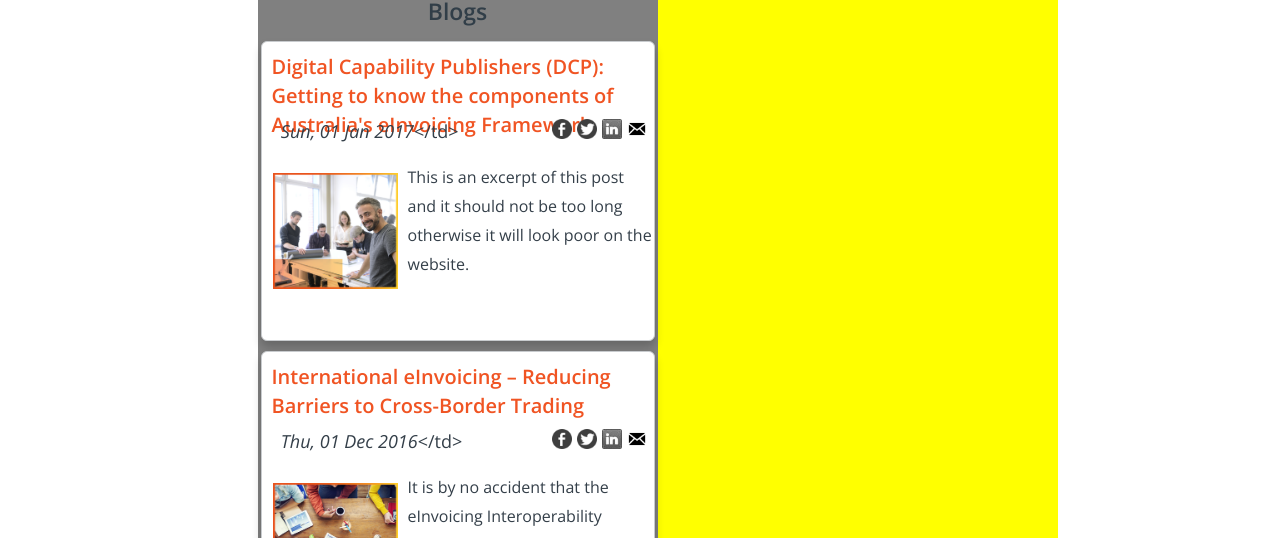
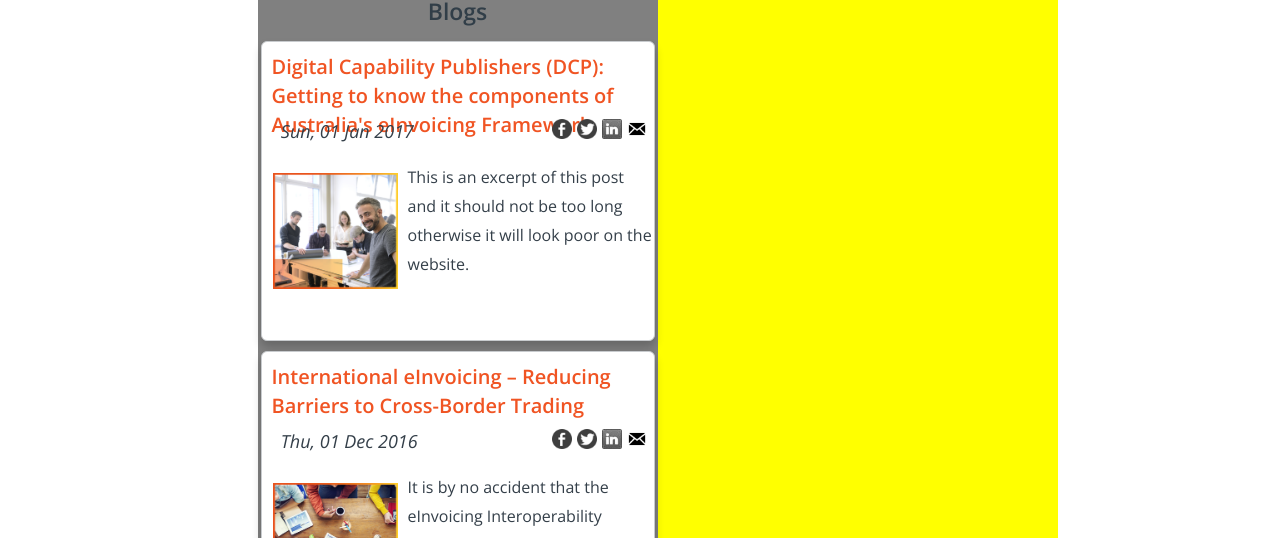
Before and after one commit to Digital-Business-Council/Digital-Business-Council.github.io, a Jekyll site: the page built from pages/business-zone/blogs/media-jump-page.md, in a window 1280 px wide. Shown: the part 440-978 px from the top of the page. Built offline with Jekyll 4.4.1, drawn with Linux system fonts in a browser that asks for light colours.

Commit message:
Update media-jump-page.md

```diff
--- a/pages/business-zone/blogs/media-jump-page.md
+++ b/pages/business-zone/blogs/media-jump-page.md
@@ -25,7 +25,7 @@ Council would like to build trust through a community with share interests in th
     	</div>
 
 	<div class="card-date">
-		<i>&nbsp;&nbsp;{{ blog-page.date | date: "%a, %d %b %Y" }}</i></td>
+		<i>&nbsp;&nbsp;{{ blog-page.date | date: "%a, %d %b %Y" }}</i>
 	</div>
 
 	<div class="card-social">
```
